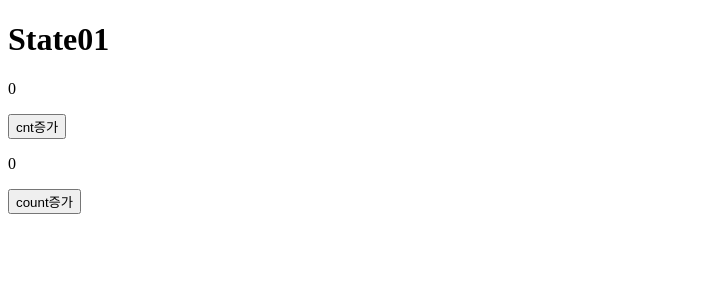
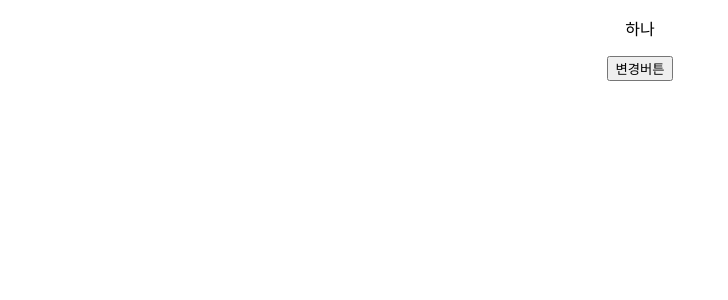
Before and after one commit to quietdish/fe-react-study-8, a React (Vite) app in the folder react-study/: page / in a window 1280 px wide. Shown: the top 300 px of the page, without its empty margins (0-728 px from the left). Built offline with nearby package versions, Linux system fonts and the light colour scheme.

Commit message:
리액트 퀴즈2

```diff
--- a/react-study/src/App.jsx
+++ b/react-study/src/App.jsx
@@ -10,21 +10,15 @@ import Quiz01 from './quiz/quiz01/Quiz01'
 import State02 from './components/State02'
 import State03 from './components/State03'
 import Props01 from './components/Props01'
+// import Quiz02 from './quiz/quiz02/Quiz02'
+import Quiz02 from './quiz/quiz02/Quiz02'
 
 function App() {
-  const [count, setCount] = useState(0)
-
   return (
 
-    //<Basic01 />
-    <State01 />
-    // <Export01 />
-    // <Quiz01 />
-    // <State02 />
-    //<State03 />
-    // <Props01 />
+    <Quiz02 />
 
-  )
+  );
 }
 
 export default App
--- /dev/null
+++ b/react-study/src/quiz/quiz02/Quiz02.jsx
@@ -0,0 +1,85 @@
+import { useState } from "react";
+//import './Quiz02.css';  //점찍어라
+
+function Quiz02() {
+
+    let textArr = ['하나', '둘', '셋'];
+    let [index, setIndex] = useState(0);
+
+    const btn_click = () => {
+        //index 0 1 2 0 1 2
+
+        // index = (index + 1) > 2 ? 0 : (index + 1);
+
+        // index++;
+        // if (index > 2) {
+        //     index = 0;
+        // }
+
+        setIndex((index + 1) % textArr.length);
+    }
+
+    return (
+        <div style ={{textAlign:"center"}}>
+            <p>{textArr[index]}</p>
+            <button onClick={ btn_click}>변경버튼</button>
+        </div>
+    )
+
+
+    /* const [count, setCount] = useState(0);
+    const texts = ["하나", "둘", "셋"];
+
+    return (
+        <div>
+            <span>{texts[count]}</span><br />
+            <button onClick={() => {
+                //count = count + 2;
+                //console.log(count);
+                setCount((count + 1) % 3);
+            }}>
+                변경버튼</button>
+        </div>
+    );
+    */
+
+
+
+    // flag 변수 활용       ifelse return
+    /*
+    let [flag, setFlag] = useState(1);
+
+    if (flag == 1) {
+        return (
+            <div style={{ textAlign: 'center' }}>
+                <p> 하나 </p>
+                <button onClick={() => {
+                    setFlag(2);
+                }}> 변경버튼</button >
+            </div>
+        )
+    } else if (flag == 2) {
+        return (
+            <div style={{ textAlign: 'center' }}>
+                <p> 둘 </p>
+                <button onClick={() => {
+                    setFlag(3);
+                }}> 변경버튼</button >
+            </div>
+        )
+
+    } else if (flag == 3) {
+        return (
+            <div style={{ textAlign: 'center' }}>
+                <p> 셋 </p>
+                <button onClick={() => {
+                    setFlag(1);
+                }}> 변경버튼</button >
+            </div>
+        )
+    }
+    */
+}
+
+
+export default Quiz02;
```
